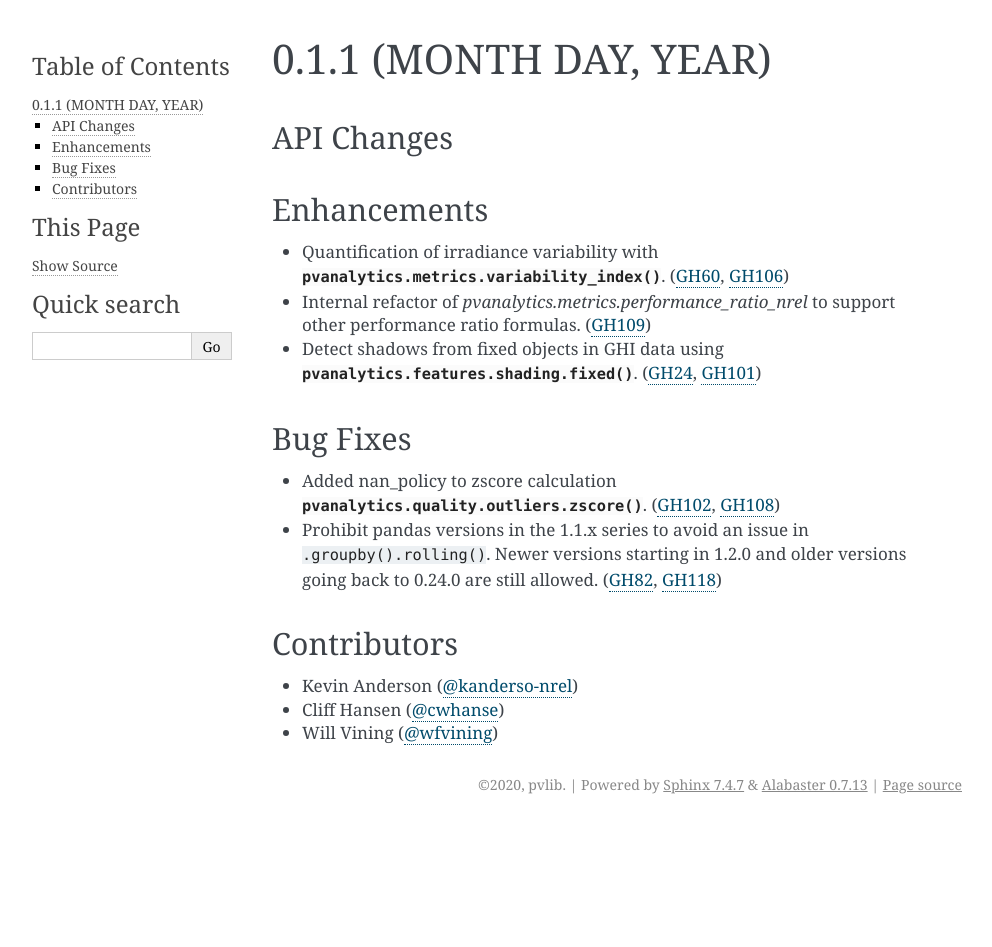
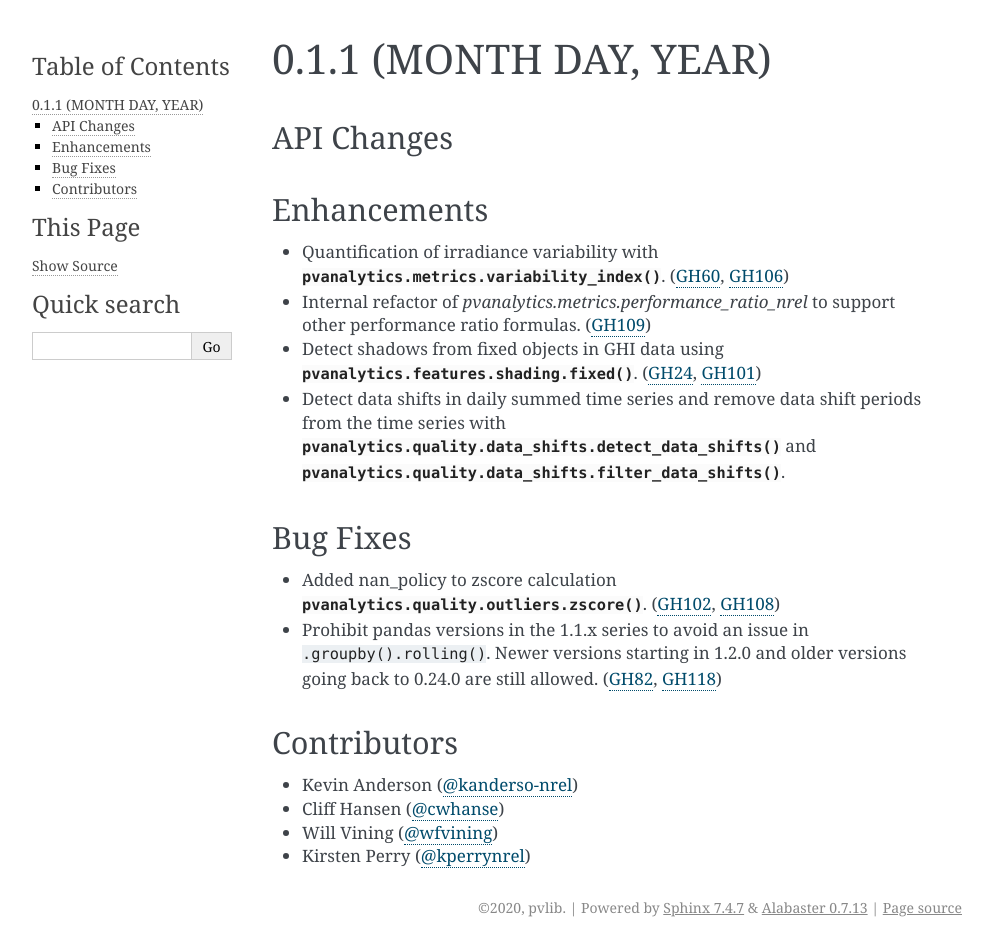
Before and after one commit to pvlib/pvanalytics, a Sphinx documentation site: the page built from docs/whatsnew/0.1.1.rst, in a window 1280 px wide. Shown: the whole page, without its empty margins (148-1140 px from the left). Built offline with Sphinx 7.4.7, drawn with Linux system fonts in a browser that asks for light colours; before the commit the page ends 900 px from its top, so only the background shows below that.

```diff
--- a/docs/whatsnew/0.1.1.rst
+++ b/docs/whatsnew/0.1.1.rst
@@ -15,6 +15,9 @@
   other performance ratio formulas. (:pull:`109`)
 * Detect shadows from fixed objects in GHI data using
   :py:func:`pvanalytics.features.shading.fixed`. (:issue:`24`, :pull:`101`)
+* Detect data shifts in daily summed time series and remove data shift periods
+  from the time series with   :py:func:`pvanalytics.quality.data_shifts.detect_data_shifts`
+  and :py:func:`pvanalytics.quality.data_shifts.filter_data_shifts`.
 
 Bug Fixes
 ~~~~~~~~~
@@ -31,3 +34,4 @@
 * Kevin Anderson (:ghuser:`kanderso-nrel`)
 * Cliff Hansen (:ghuser:`cwhanse`)
 * Will Vining (:ghuser:`wfvining`)
+* Kirsten Perry (:ghuser:`kperrynrel`)
```
Also changed, not shown: docs/api.rst (+13 -0 lines), 2 other files.
